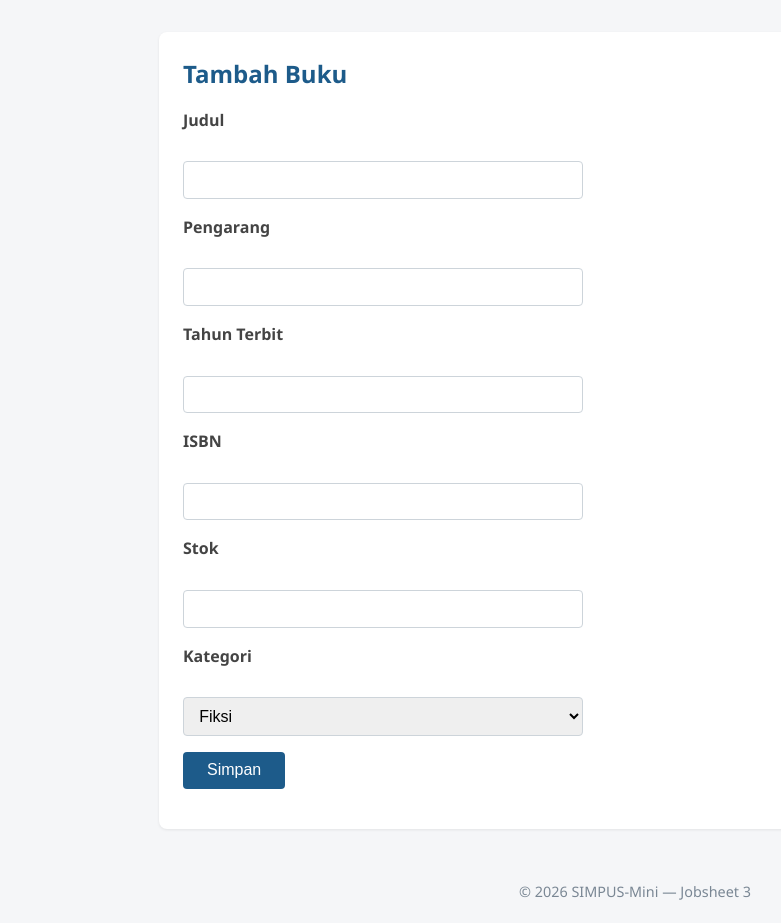
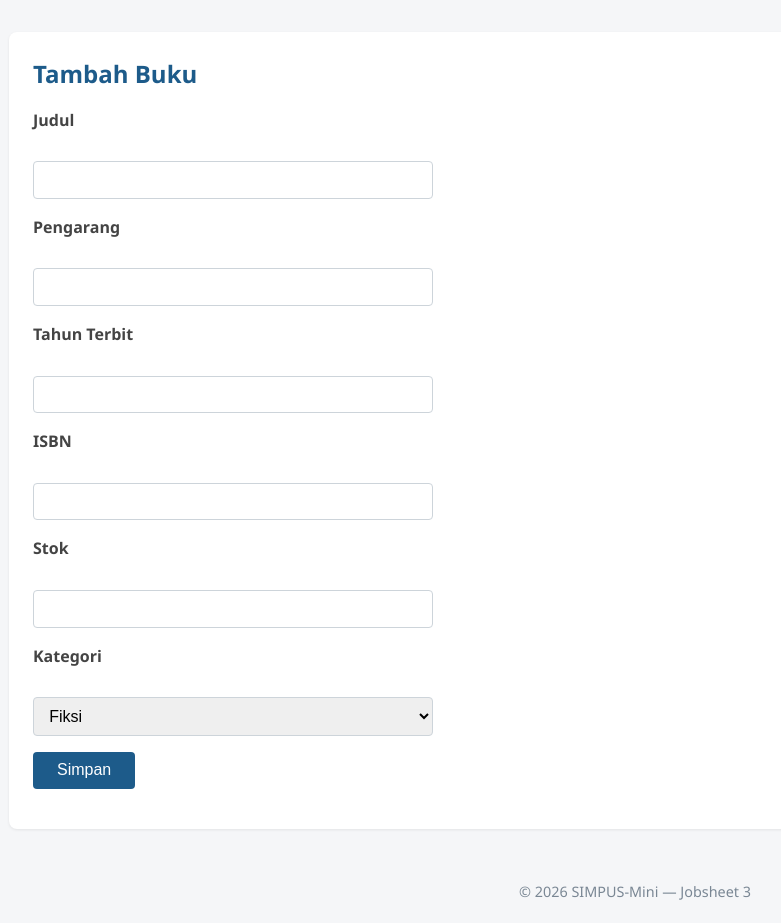
Before and after one commit to m-zasky/Zasky_Pemrograman_Web2026, a PHP site: page /buku/tambah.html in a window 1536 px wide. Shown: the part 66-989 px from the top of the page, without its empty margins (133-914 px from the left). Run offline with PHP 8.4, Linux system fonts and the light colour scheme.

Commit message:
Latihan Tambahan Poin-1 Tambah Breakpoint

```diff
--- a/jobsheet-03/assets/css/style.css
+++ b/jobsheet-03/assets/css/style.css
@@ -200,6 +200,13 @@ footer {
 
 /* ===== Responsive Breakpoints ===== */
 
+/* Layar Sangat Lebar (Monitor Besar) */
+@media (min-width: 1400px) {
+    main {
+        max-width: 1300px; /* Diubah dari default 1000px menjadi lebih lebar */
+    }
+}
+
 /* Tablet ke bawah */
 @media (max-width: 768px) {
     main section:nth-of-type(2) {
```
